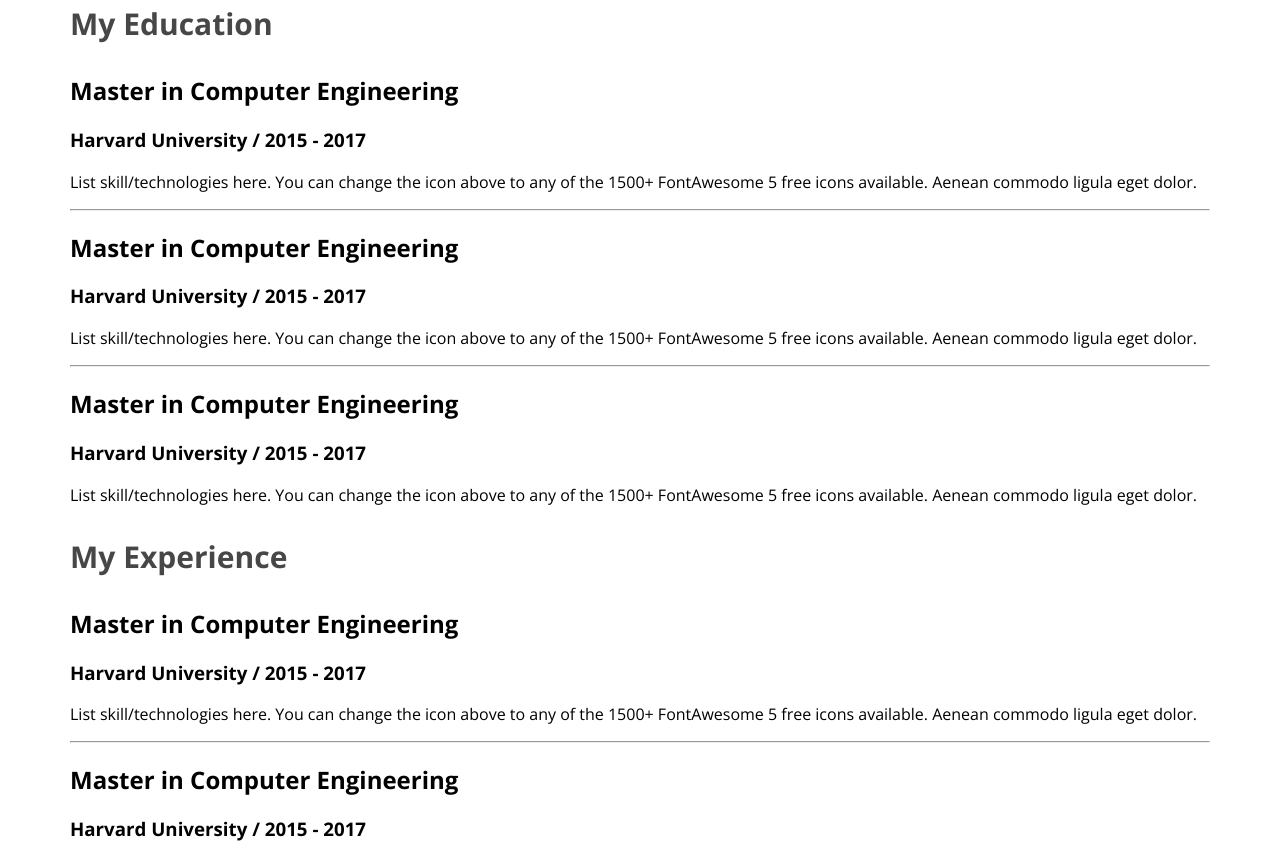
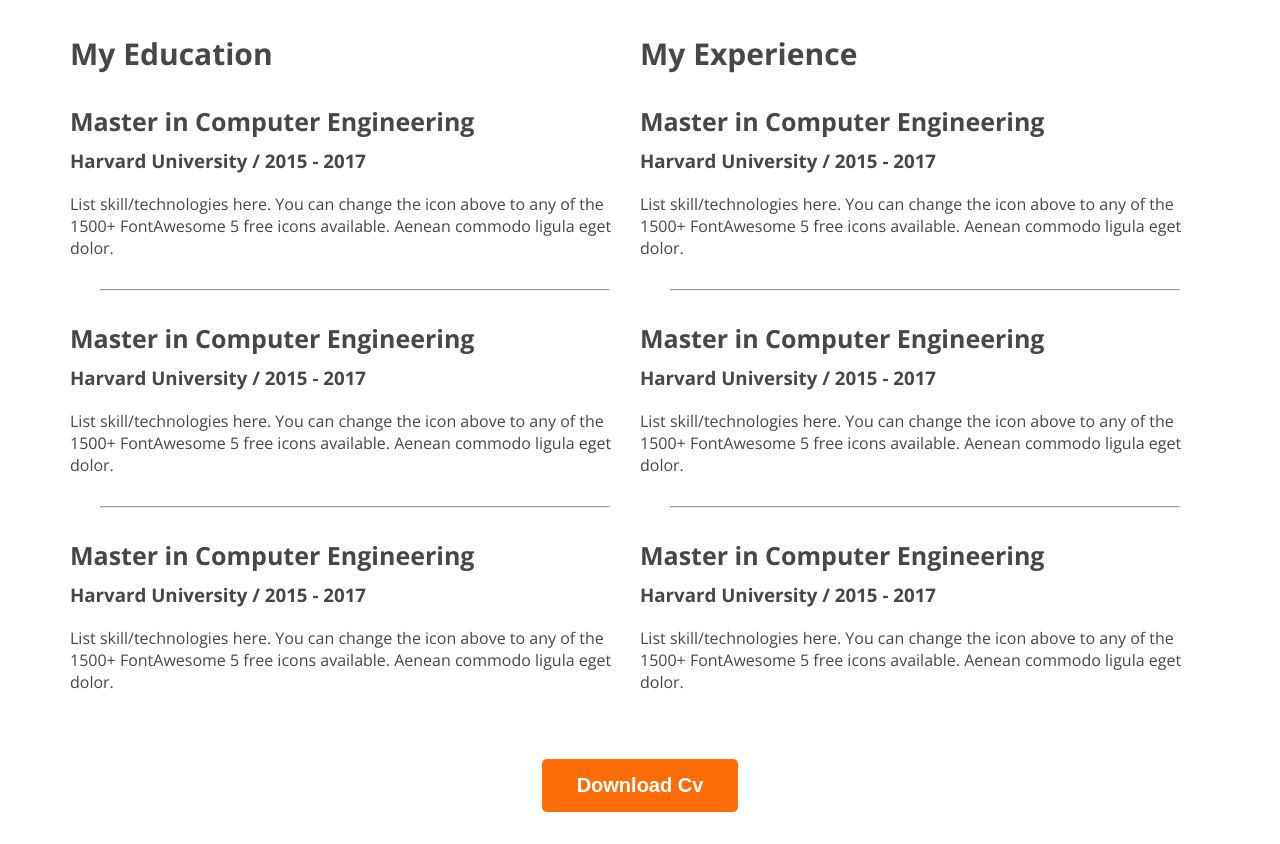
Before and after one commit to 0444Sajib/web-developer-portfolio, a plain HTML site: page index.html in a window 1280 px wide. Shown: the part 2583-3427 px from the top of the page. After the commit the page ends 3403 px from the top, so only its background shows below. Drawn offline with nearby package versions, Linux system fonts and the light colour scheme.

Commit message:
Finished The Resume Section

```diff
--- a/index.html
+++ b/index.html
@@ -183,6 +183,11 @@
 
 
         </section>
+        <div class="download-cv">
+
+                <button class="btn-primary"> Download Cv </button>
+
+        </div>
 
     </main>
     <footer>
--- a/styles/portfolio.css
+++ b/styles/portfolio.css
@@ -184,3 +184,38 @@
     font-weight: 700;
 
 }
+
+.resume-container {
+    display: flex;
+    row-gap: 70px;
+}
+
+.resume-item-title {
+    color: #474747;
+
+    font-size: 25px;
+
+    font-weight: 700;
+    margin-bottom: 10px;
+
+
+}
+.resume-item-institute{
+    margin-bottom: 20px;
+    margin-top: 0px;
+}
+
+.resume-description,
+.resume-item-institute {
+    color: #474747;
+
+
+
+}
+.resume-container hr{
+    margin: 30px;
+}
+.download-cv{
+    text-align: center;
+    margin-top: 50px;
+}
```
